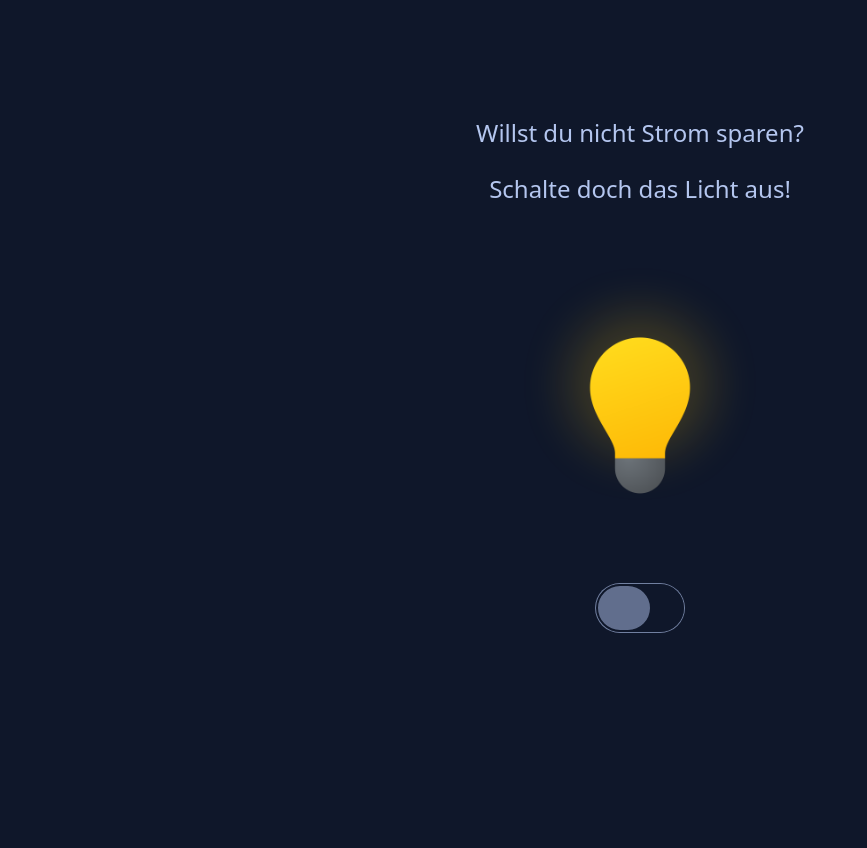
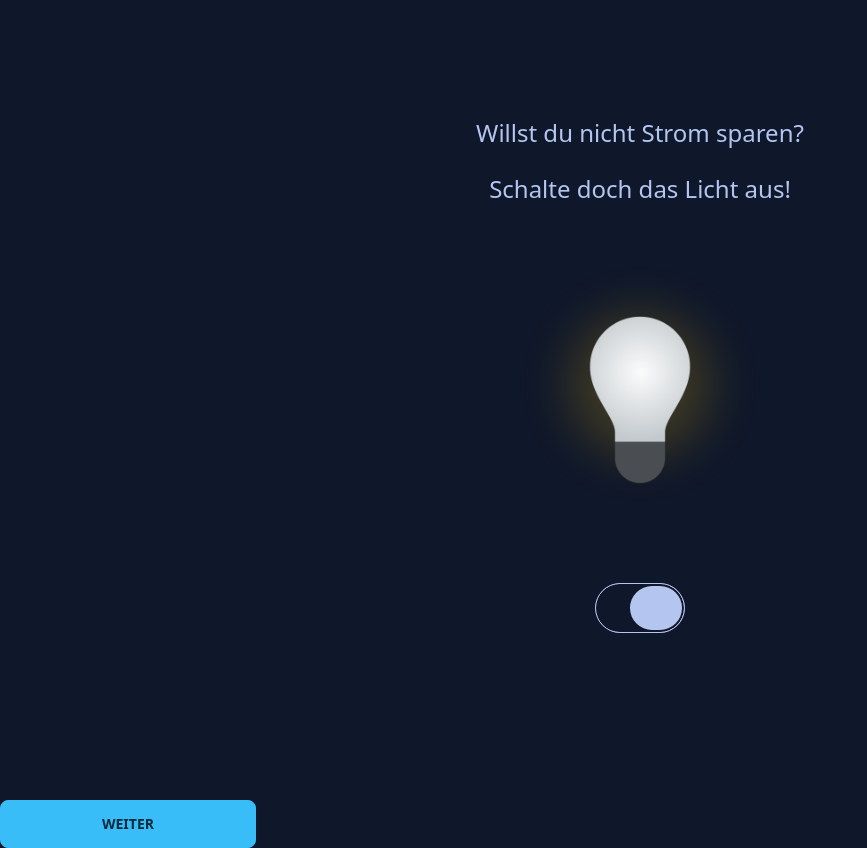
Before and after one commit to InnigerM/watt-can-i-save, an Angular app: page / in a window 1280 px wide. Both pictures are taken after a click on the checkbox 640 px from the left and 608 px from the top of the page. Shown: the whole page, without its empty margins (0-867 px from the left). Before the commit the page ends 800 px from the top, so only its background shows below. Built offline with nearby package versions, Linux system fonts and the light colour scheme.

Commit message:
light switch logic

```diff
--- a/src/app/components/light-switch/light-switch.component.html
+++ b/src/app/components/light-switch/light-switch.component.html
@@ -1,17 +1,31 @@
 <div class="container">
   <div class="text-container h-1/3">
     <p>Willst du nicht Strom sparen?</p>
-    <p class="mb-8">Schalte doch das Licht aus!</p>
+    <p>Schalte doch das Licht aus!</p>
   </div>
   <div class="bulb-container h-1/3">
     <div class="glow"></div>
     <img
+      *ngIf="!isDarkThemeEnabled"
       class="bulb"
       src="../../../assets/icons/bulb_on.png"
       alt="light bulb"
     />
+    <img
+      *ngIf="isDarkThemeEnabled"
+      class="bulb"
+      src="../../../assets/icons/bulb_off.png"
+      alt="light bulb"
+    />
   </div>
   <div class="toggle-container h-1/3">
-    <input type="checkbox" class="toggle toggle-lg" checked />
+    <input type="checkbox" class="toggle toggle-lg" (click)="switchTheme()" />
   </div>
+  <button
+    *ngIf="isDarkThemeEnabled"
+    class="btn btn-wide btn-primary"
+    (click)="routeToCategories()"
+  >
+    Weiter
+  </button>
 </div>
--- a/src/app/components/light-switch/light-switch.component.ts
+++ b/src/app/components/light-switch/light-switch.component.ts
@@ -1,4 +1,5 @@
 import { Component, OnInit } from '@angular/core';
+import { Router } from '@angular/router';
 
 @Component({
   selector: 'app-light-switch',
@@ -6,12 +7,25 @@ import { Component, OnInit } from '@angular/core';
   styleUrls: ['./light-switch.component.scss'],
 })
 export class LightSwitchComponent implements OnInit {
-  constructor() {}
+  isDarkThemeEnabled: boolean = false;
 
-  ngOnInit(): void {
-    const bulbOn: String = 'bulb_on.png';
-    const bulbOff: String = 'bulb_off.png';
+  constructor(private router: Router) {}
 
-    function changeBulb() {}
+  ngOnInit(): void {}
+
+  switchTheme() {
+    const html = document.querySelector('html') as HTMLElement;
+
+    if (this.isDarkThemeEnabled) {
+      html.dataset['theme'] = 'light';
+    } else {
+      html.dataset['theme'] = 'night';
+    }
+
+    this.isDarkThemeEnabled = !this.isDarkThemeEnabled;
+  }
+
+  routeToCategories() {
+    this.router.navigate(['/categories']);
   }
 }
```
